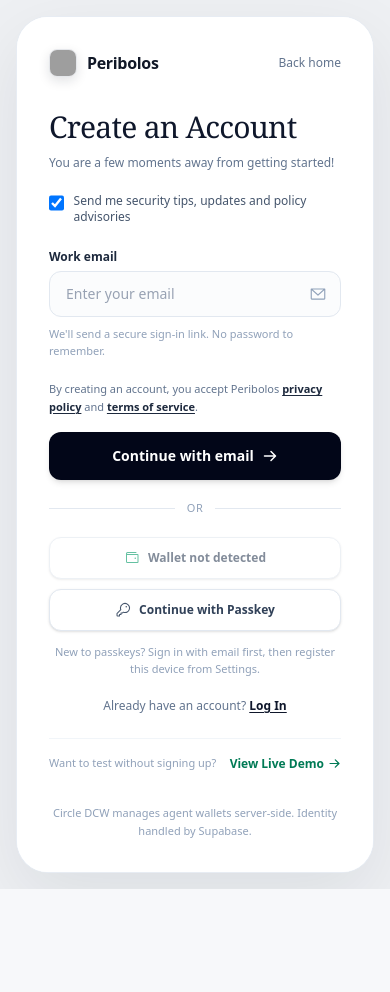
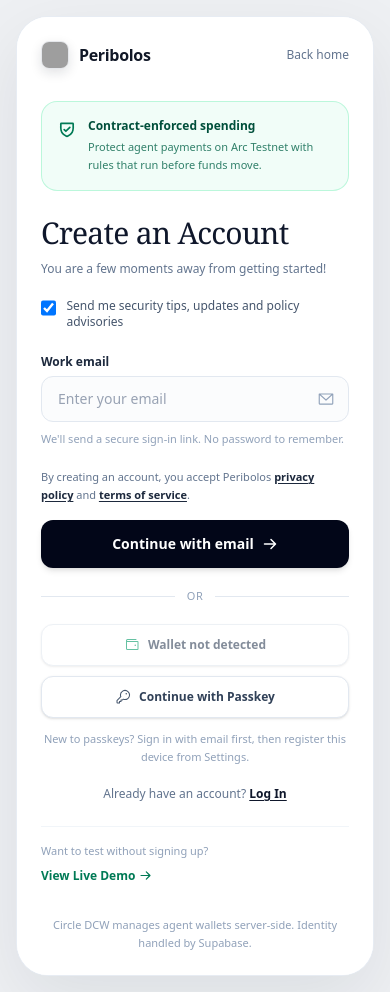
Before and after one commit to CryptoZephyr/Peribolos, a Next.js app in the folder apps/dashboard/: page /login in a window 390 px wide. Before the commit the page ends 889 px from the top, so only its background shows below. Built offline with nearby package versions, Linux system fonts and the light colour scheme; no server answers; grey boxes are pictures that could not be loaded.

Commit message:
fix: improve mobile dashboard and login layouts

```diff
--- a/apps/dashboard/app/app/layout.tsx
+++ b/apps/dashboard/app/app/layout.tsx
@@ -15,14 +15,16 @@
         <header className="sticky top-0 z-40 border-b border-line bg-surface-raised/90 backdrop-blur md:hidden">
           <div className="flex items-center justify-between px-4 py-3">
             <Link href="/" aria-label="Peribolos home"><PeribolosLogo size={25} showBadge={false} /></Link>
-            <div className="flex items-center gap-2">
-              <ApiKeySetup />
-              <details className="relative">
+            <details className="relative">
                 <summary aria-label="Open workspace navigation" className="flex h-9 cursor-pointer list-none items-center justify-center rounded-lg border border-line bg-surface-raised px-2 text-xs font-semibold text-text-muted hover:bg-surface hover:text-text [&::-webkit-details-marker]:hidden">Menu</summary>
-                <div className="absolute right-0 top-12 z-50 w-[276px] rounded-xl border border-line bg-surface-raised p-4 shadow-[0_20px_56px_rgba(16,24,40,0.18)]"><SidebarNav /></div>
-              </details>
-              <ConnectButton />
-            </div>
+                <div className="absolute right-0 top-12 z-50 w-[min(276px,calc(100vw-2rem))] rounded-xl border border-line bg-surface-raised p-4 shadow-[0_20px_56px_rgba(16,24,40,0.18)]">
+                  <div className="mb-3 flex flex-wrap items-center justify-between gap-2 border-b border-line pb-3">
+                    <ApiKeySetup />
+                    <ConnectButton />
+                  </div>
+                  <SidebarNav />
+                </div>
+            </details>
           </div>
         </header>
 
--- a/apps/dashboard/app/app/page.tsx
+++ b/apps/dashboard/app/app/page.tsx
@@ -174,8 +174,8 @@
         ) : (
           <div className="divide-y divide-line">
             {paymentRequests.slice(0, 5).map((pr: any) => (
-              <div key={pr.id} className="py-3 flex items-center justify-between text-xs">
-                <div className="flex items-center gap-3">
+              <div key={pr.id} className="flex flex-col gap-3 py-3 text-xs sm:flex-row sm:items-center sm:justify-between">
+                <div className="flex min-w-0 items-center gap-3">
                   <span className={`px-2 py-0.5 rounded font-mono text-[10px] font-bold ${
                     pr.status === 'EXECUTED' ? 'border border-accent/20 bg-accent-tint text-accent' :
                     pr.status === 'BLOCKED' ? 'border border-blocked/20 bg-blocked-tint text-blocked' :
@@ -183,12 +183,12 @@
                   }`}>
                     {pr.status}
                   </span>
-                  <div>
-                    <span className="font-medium text-text">{pr.payeeName || pr.payeeAddress}</span>
+                  <div className="min-w-0">
+                    <span className="block truncate font-medium text-text" title={pr.payeeName || pr.payeeAddress}>{pr.payeeName || pr.payeeAddress}</span>
                     <p className="text-[11px] text-text-muted">{new Date(pr.createdAt).toLocaleString()}</p>
                   </div>
                 </div>
-                <div className="text-right flex items-center gap-3">
+                <div className="flex w-full items-center justify-between gap-3 text-right sm:w-auto sm:justify-end">
                   {pr.txHash && <ExplorerBadge type="tx" hashOrAddress={pr.txHash} />}
                   <div>
                     <span className="font-mono font-semibold text-text">${pr.amountUsdc.toFixed(2)} USDC</span>
--- a/apps/dashboard/app/login/page.tsx
+++ b/apps/dashboard/app/login/page.tsx
@@ -96,7 +96,7 @@
   return (
     <main className="min-h-[100dvh] bg-[#eef0f3] p-4 sm:p-6 lg:p-10 flex items-center justify-center font-sans antialiased">
       {/* Main Split-Card Container */}
-      <div className="w-full max-w-[1140px] bg-white rounded-[32px] overflow-hidden border border-slate-200/80 shadow-[0_24px_70px_rgba(15,23,42,0.08)] grid grid-cols-1 lg:grid-cols-12 min-h-[680px]">
+      <div className="w-full max-w-[1140px] bg-white rounded-[32px] overflow-hidden border border-slate-200/80 shadow-[0_24px_70px_rgba(15,23,42,0.08)] grid grid-cols-1 lg:grid-cols-12 lg:min-h-[680px]">
 
         {/* LEFT PANEL - Visual Showcase & Interactive Policy Card (Matching reference design) */}
         <section className="relative hidden lg:flex lg:col-span-6 flex-col justify-between bg-[#f5f7fa] p-10 xl:p-12 border-r border-slate-100/90 overflow-hidden select-none">
@@ -192,7 +192,7 @@
         </section>
 
         {/* RIGHT PANEL - Clean Sign In / Register Form Panel */}
-        <section className="col-span-1 lg:col-span-6 p-8 sm:p-12 xl:p-14 flex flex-col justify-between bg-white">
+        <section className="col-span-1 lg:col-span-6 p-6 sm:p-12 xl:p-14 flex flex-col justify-between bg-white">
 
           {/* Mobile Header */}
           <header className="flex items-center justify-between lg:hidden mb-8">
@@ -203,6 +203,14 @@
               Back home
             </Link>
           </header>
+
+          <div className="mb-6 flex items-start gap-3 rounded-2xl border border-emerald-200/70 bg-emerald-50/70 p-4 lg:hidden">
+            <ShieldCheck size={18} weight="bold" className="mt-0.5 shrink-0 text-emerald-700" />
+            <div>
+              <p className="text-xs font-semibold text-emerald-900">Contract-enforced spending</p>
+              <p className="mt-1 text-[11px] leading-relaxed text-emerald-800/80">Protect agent payments on Arc Testnet with rules that run before funds move.</p>
+            </div>
+          </div>
 
           <div className="max-w-[400px] w-full mx-auto my-auto">
             {/* Form Header Title */}
@@ -348,7 +356,7 @@
             )}
 
             {/* Live Demo Link */}
-            <div className="mt-6 pt-4 border-t border-slate-100 flex items-center justify-between">
+            <div className="mt-6 flex flex-col items-start gap-2 border-t border-slate-100 pt-4 sm:flex-row sm:items-center sm:justify-between">
               <span className="text-[11px] text-slate-400">Want to test without signing up?</span>
               <Link
                 href="/app?demo=1"
```
